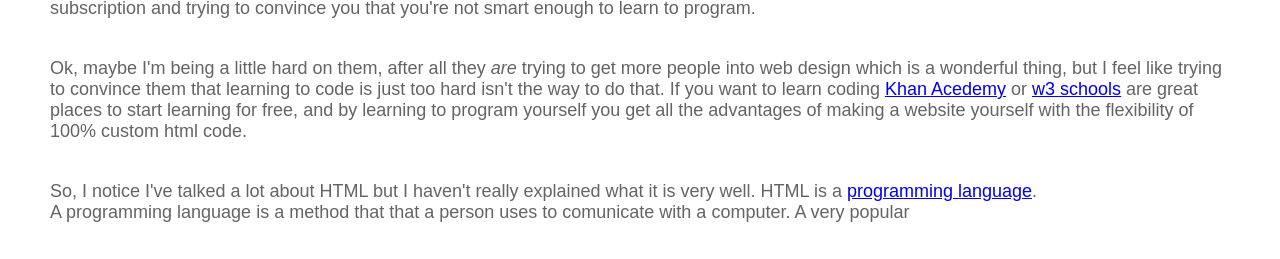
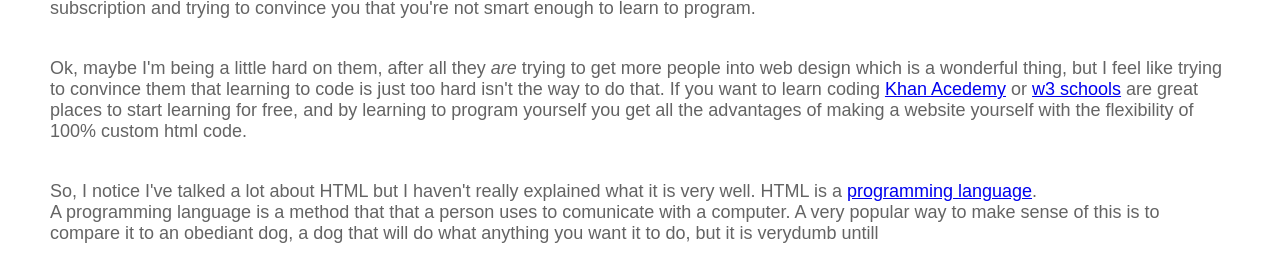
Before and after one commit to NathanCrotty/main, a plain HTML site: page index.htm in a window 1280 px wide. Shown: the part 250-509 px from the top of the page. Drawn offline with Linux system fonts and the light colour scheme.

Commit message:
Update index.htm

```diff
--- a/index.htm
+++ b/index.htm
@@ -97,7 +97,7 @@
         <p>
             <br>
             So, I notice I've talked a lot about HTML but I haven't really explained what it is very well. HTML is a
-            <a target="_blank" href="https://en.wikipedia.org/wiki/Programming_language">programming language</a>. <br>A programming language is a method that that a person uses to comunicate with a computer. A very popular
+            <a target="_blank" href="https://en.wikipedia.org/wiki/Programming_language">programming language</a>. <br>A programming language is a method that that a person uses to comunicate with a computer. A very popular way to make sense of this is to compare it to an obediant dog, a dog that will do what anything you want it to do, but it is verydumb untill
         </p>
 
         <p>
```
